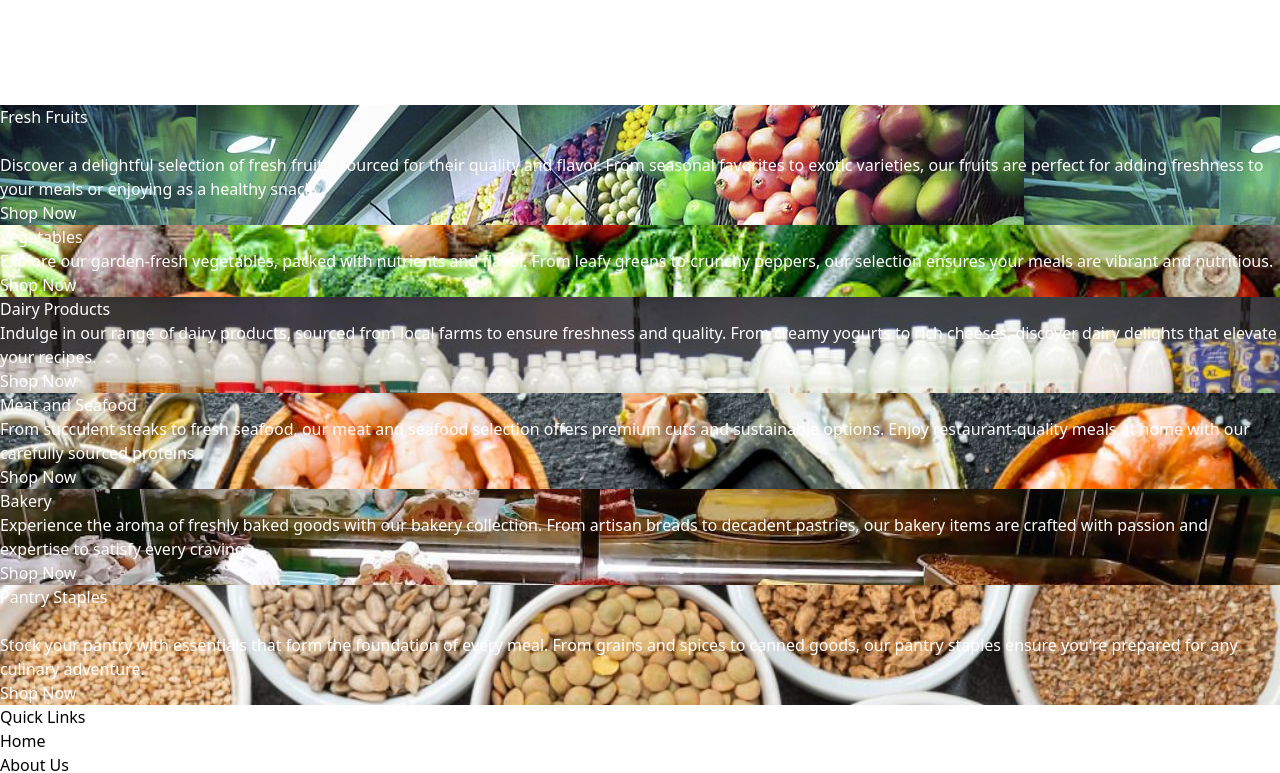
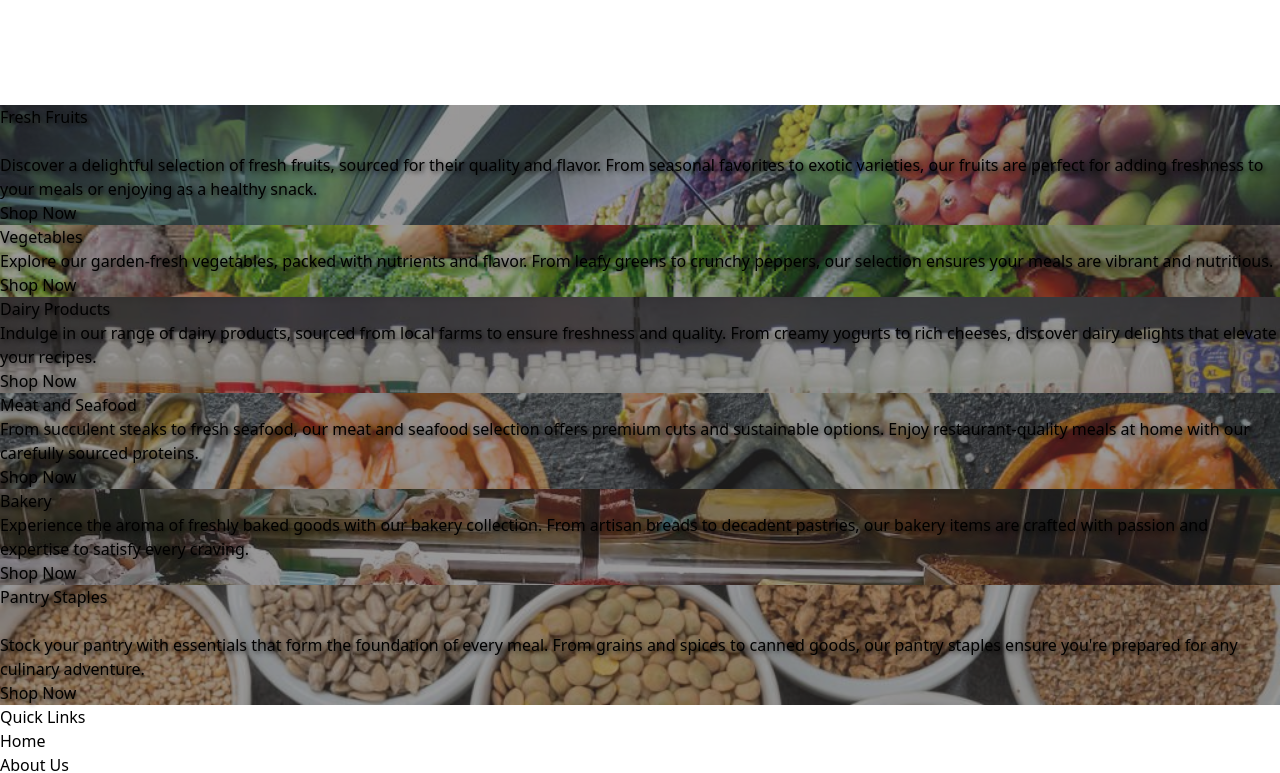
Before and after one commit to davidwagura/Grocery-Store-Website, a Vue app: page / in a window 1280 px wide. Shown: the part 1631-2404 px from the top of the page. Built offline with nearby package versions, Linux system fonts and the light colour scheme.

Commit message:
Modify styling

```diff
--- a/src/components/HomePage.vue
+++ b/src/components/HomePage.vue
@@ -3,13 +3,13 @@
 
     <div>
 
-        <div >
+       <nav class="mt-12 mb-8 text-center font-bold">
 
-            <img class="rounded-lg w-30px h-30px" src="../assets/images/grocery.jpg" />
+            <div class="flex items-center justify-start ml-2 -mb-12">
 
-        </div>
+                <img class="rounded-full w-16 h-16 object-cover" src="../assets/images/grocery.jpg" alt="Website Logo" />
 
-       <nav class="mt-12 mb-8 text-center font-bold">
+            </div>
 
             <router-link class="pl-6" to="/">Home</router-link>
 
@@ -84,7 +84,7 @@
 
     </div>
 
-    <div class="mt-16">
+    <div class="mt-16 text-white">
 
         <div class="rounded-lg p-8 text-left m-8 bg-cover bg-center" id="fruits">
 
@@ -236,33 +236,64 @@
 
 </template>
 
+
 <style>
+
+    #fruits, #vegetables, #dairy, #meat-seafood, #bakery, #pantry {
+
+        position: relative;
+
+        background-size: cover;
+
+        background-repeat: no-repeat;
+
+        text-shadow: 2px 2px 4px rgba(0, 0, 0, 0.7);
+
+    }
+
+    #fruits::before, #vegetables::before, #dairy::before, #meat-seafood::before, #bakery::before, #pantry::before {
+
+        content: '';
+
+        position: absolute;
+
+        top: 0;
+
+        left: 0;
+
+        width: 100%;
+
+        height: 100%;
+
+        background-color: rgba(54, 52, 52, 0.5);
+
+        z-index: 1;
+
+    }
+
+    #fruits > *, #vegetables > *, #dairy > *, #meat-seafood > *, #bakery > *, #pantry > * {
+
+        position: relative;
+
+        z-index: 2;
+
+    }
+
     #fruits {
 
         background-image: url('../assets/images/fruits1.jpeg');
 
-        color: white;
-
     }
 
-     #vegetables {
+    #vegetables {
 
         background-image: url('../assets/images/vegetables.jpeg');
 
-        color: white;
-
-        background-size: cover;
-
     }
-
 
     #dairy {
 
         background-image: url('../assets/images/dairy products.jpeg');
-
-        color: white;
-
-        background-size: cover;
 
     }
 
@@ -270,21 +301,11 @@
 
         background-image: url('../assets/images/meat.jpeg');
 
-        color: white;
-
-        background-size: cover;
-
     }
 
     #bakery {
 
         background-image: url('../assets/images/bakery.jpeg');
-
-        color: white;
-
-        background-repeat: no-repeat;
-
-        background-size: cover;
 
     }
 
@@ -292,11 +313,6 @@
 
         background-image: url('../assets/images/pantry.jpeg');
 
-        color: white;
+    }
 
-        background-repeat: no-repeat;
-
-        background-size: cover;
-
-    }
 </style>
```
